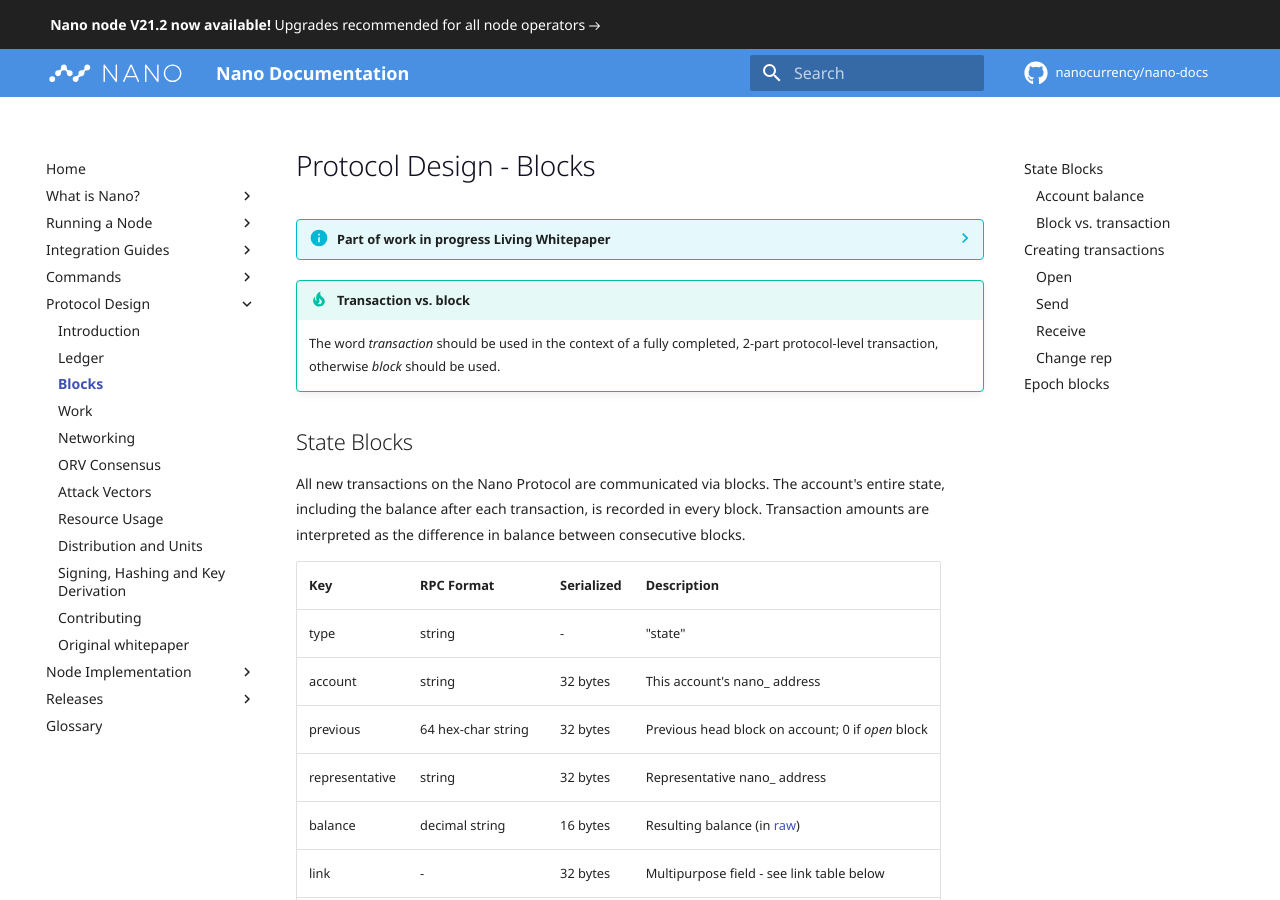
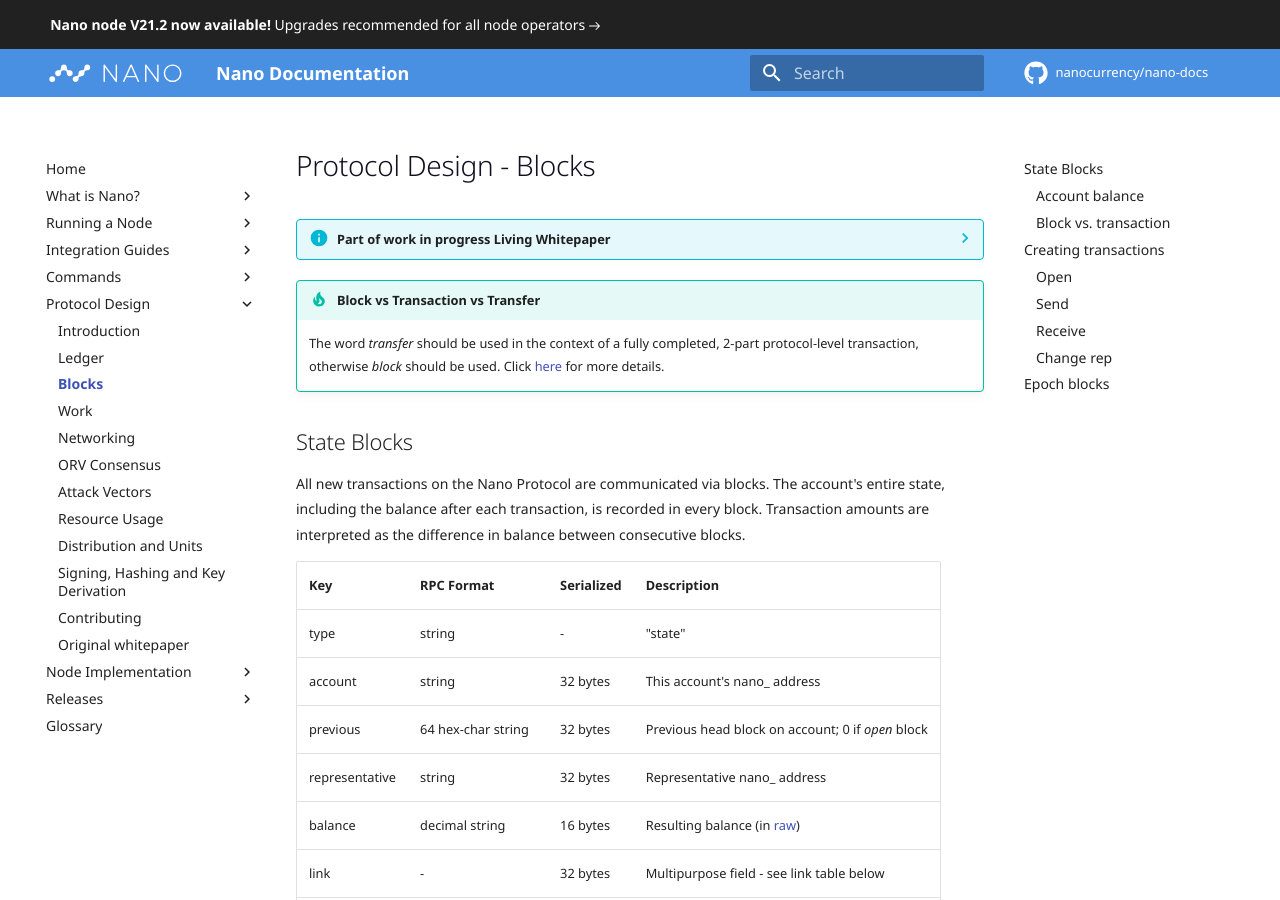
Before and after one commit to nanocurrency/nano-docs, an MkDocs documentation site: the page built from docs/protocol-design/blocks.md, in a window 1280 px wide and 900 px high. Built offline with MkDocs 1.6.1 and Material for MkDocs 9.7.7, drawn with Linux system fonts in a browser that asks for light colours; comment, search, counter and statistics services are not loaded.

Commit message:
Update blocks.md
Updating "Block vs Transaction vs Transfer" section with link to the updated ledger.md#blocks section, per https://github.com/nanocurrency/nano-docs/pull/389#issuecomment-700230775

```diff
--- a/docs/protocol-design/blocks.md
+++ b/docs/protocol-design/blocks.md
@@ -5,8 +5,8 @@
 
 --8<-- "wip-living-whitepaper.md"
 
-!!! tip "Transaction vs. block"
-	The word *transaction* should be used in the context of a fully completed, 2-part protocol-level transaction, otherwise *block* should be used.
+!!! tip "Block vs Transaction vs Transfer"
+	The word *transfer* should be used in the context of a fully completed, 2-part protocol-level transaction, otherwise *block* should be used. Click [here](../protocol-design/ledger.md#blocks) for more details.
 
 ## State Blocks
 
```
